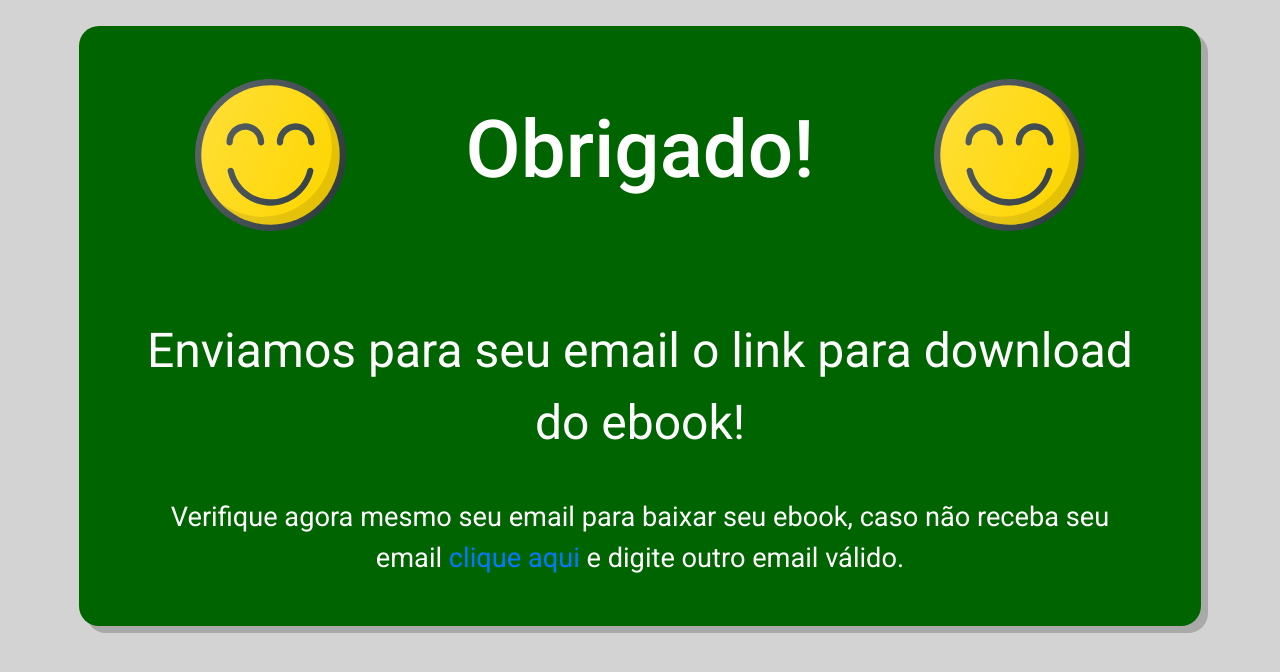
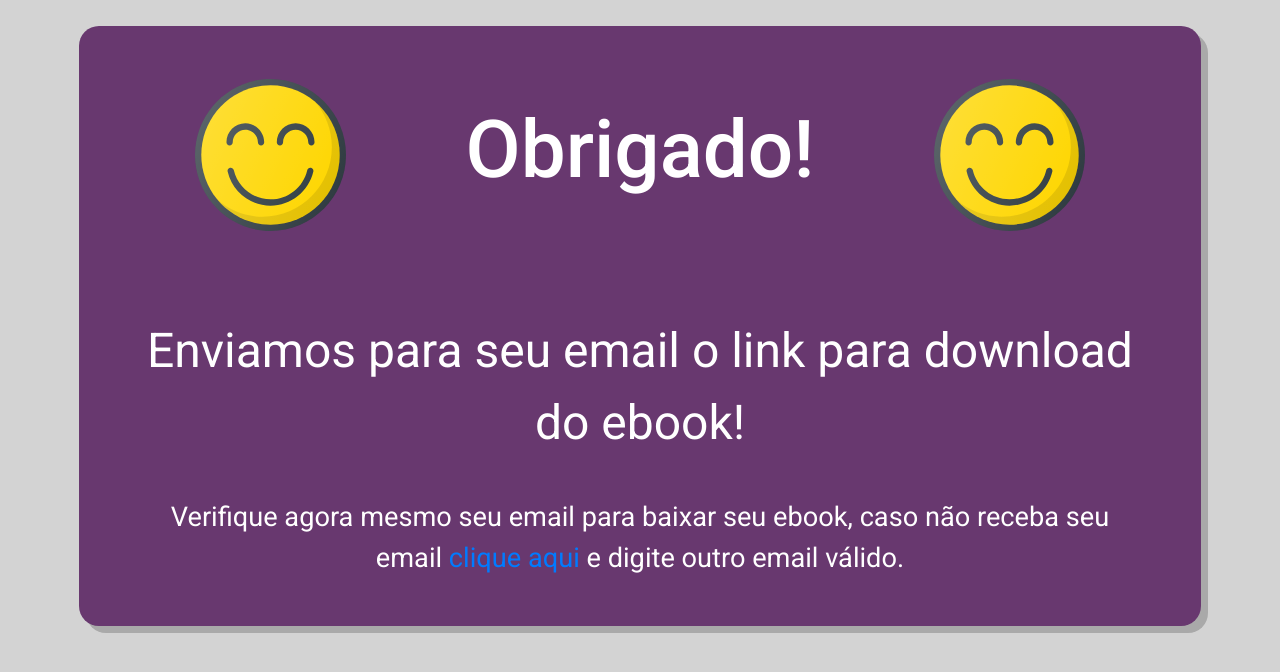
Before and after one commit to Lygiasbotelho/landingmoniacs, a plain HTML site: page thankyou.html in a window 1280 px wide. Drawn offline with nearby package versions, Linux system fonts and the light colour scheme.

Commit message:
Alterar fundo pra roxo

```diff
--- a/css/thankyou.css
+++ b/css/thankyou.css
@@ -17,7 +17,7 @@ padding-top: 2%;
     width: 100%;
     height: 600px;
     padding-top: 2%;
-    background-color: #006400;
+    background-color: #68386f;
     color: #ffffff;
     border-radius: 20px;
     box-shadow: 7px 7px darkgray;
```
